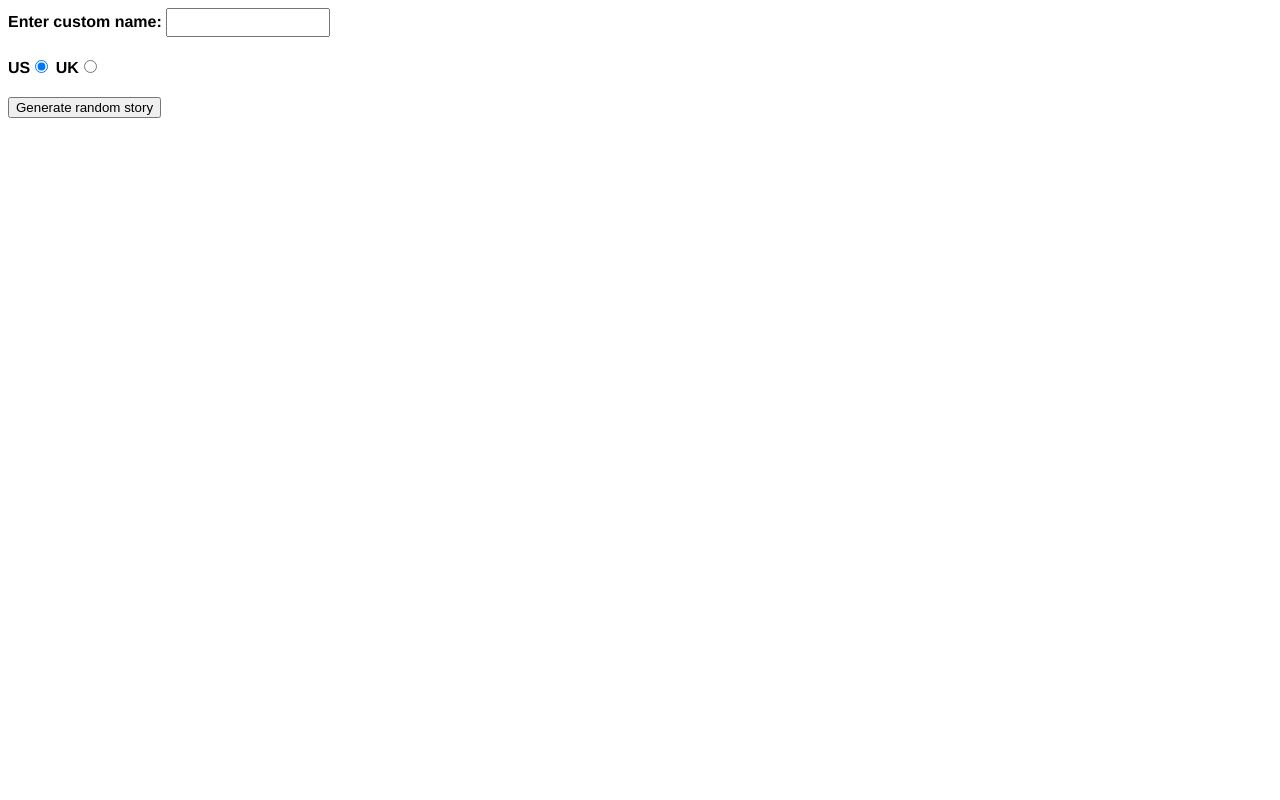
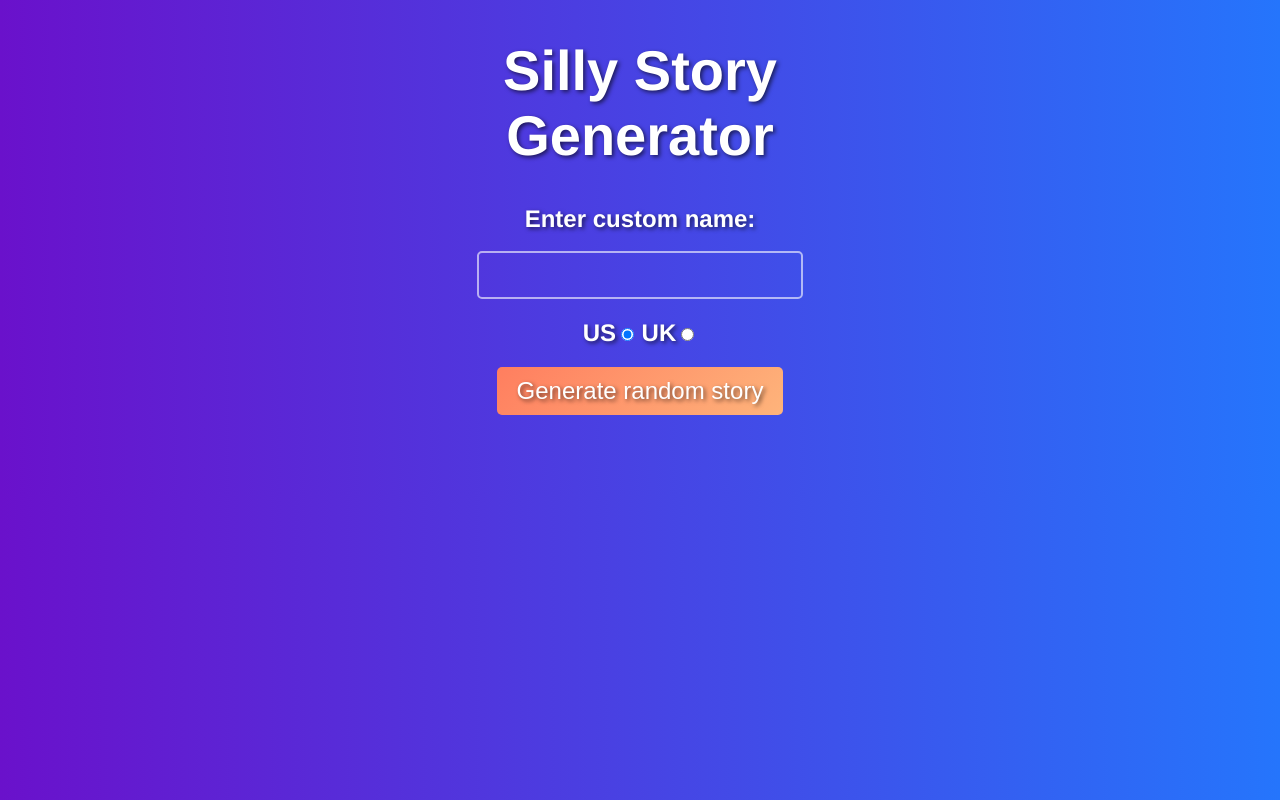
Before and after one commit to jasheloper/silly-story-js, a plain HTML site: page index.html in a window 1280 px wide. Drawn offline with Linux system fonts and the light colour scheme.

Commit message:
css updates

```diff
--- a/index.html
+++ b/index.html
@@ -3,40 +3,15 @@
   <head>
     <meta charset="utf-8" />
     <meta name="viewport" content="width=device-width" />
-
+    <link rel="stylesheet" href="style.css">
     <title>Silly story generator</title>
 
-    <style>
-      body {
-        font-family: helvetica, sans-serif;
-        width: 350px;
-      }
-
-      label {
-        font-weight: bold;
-      }
-
-      div {
-        padding-bottom: 20px;
-      }
-
-      input[type="text"] {
-        padding: 5px;
-        width: 150px;
-      }
-
-      p {
-        background: #ffc125;
-        color: #5e2612;
-        padding: 10px;
-        visibility: hidden;
-      }
-    </style>
   </head>
 
   <body>
+    <h1>Silly Story Generator</h1>
     <div>
-      <label for="customname">Enter custom name:</label>
+      <label for="customname">Enter custom name:</label> <br><br>
       <input id="customname" type="text" placeholder="" />
     </div>
     <div>
--- /dev/null
+++ b/style.css
@@ -0,0 +1,81 @@
+body {
+  font-family: helvetica, sans-serif;
+  width: 350px;
+  margin: 0 auto;
+  text-align: center;
+  background: linear-gradient(to right, #6a11cb, #2575fc);
+}
+
+h1 {
+  color: white;
+  font-size: 3.5em;
+  text-shadow: 2px 2px 4px rgba(0, 0, 0, 0.6); /* Adjust values as needed */
+}
+
+label {
+  font-weight: bold;
+  color: white;
+  text-shadow: 2px 2px 4px rgba(0, 0, 0, 0.6); /* Adjust values as needed */
+  font-size: 1.5em;
+}
+
+div {
+  padding-bottom: 20px;
+}
+
+input[type="text"] {
+  padding: 11px; /* Padding for input */
+  width: 300px; /* Width of the input */
+  font-size: 1.2em; /* Font size */
+  color: white; /* Text color */
+  background: transparent; /* Make background transparent */
+  border: 2px solid rgba(255, 255, 255, 0.6); /* Light border for visibility */
+  border-radius: 5px; /* Rounded corners */
+  text-shadow: 1px 1px 2px rgba(0, 0, 0, 0.5); /* Subtle text shadow */
+  outline: none; /* Remove outline */
+  transition: border-color 0.3s; /* Smooth border color transition */
+}
+
+input[type="text"]:focus {
+  border-color: #ffc125; /* Change border color on focus */
+}
+
+button {
+  background: linear-gradient(
+    135deg,
+    #ff7e5f,
+    #feb47b
+  ); /* A gradient similar to your design */
+  color: white; /* Text color */
+  font-size: 1.5rem; /* Adjust size as needed */
+  padding: 10px 20px; /* Padding for the button */
+  border: none; /* No border */
+  border-radius: 5px; /* Rounded corners */
+  cursor: pointer; /* Pointer on hover */
+  text-shadow: 2px 2px 4px rgba(0, 0, 0, 0.6); /* Text shadow */
+  transition: background 0.3s; /* Smooth background transition */
+}
+
+/* Optional: Hover effect */
+button:hover {
+  background: linear-gradient(
+    135deg,
+    #feb47b,
+    #ff7e5f
+  ); /* Reverse the gradient on hover */
+}
+
+p {
+  background: #ffc125;
+  color: #5e2612;
+  padding: 10px;
+  visibility: hidden;
+}
+
+.story {
+  color: white; /* Text color */
+  font-size: 1.2em; /* Font size */
+  background: rgba(0, 0, 0, 0.5); /* Semi-transparent background for contrast */
+  border-radius: 5px; /* Rounded corners */
+  text-shadow: 1px 1px 2px rgba(0, 0, 0, 0.6); /* Text shadow for depth */
+}
```
